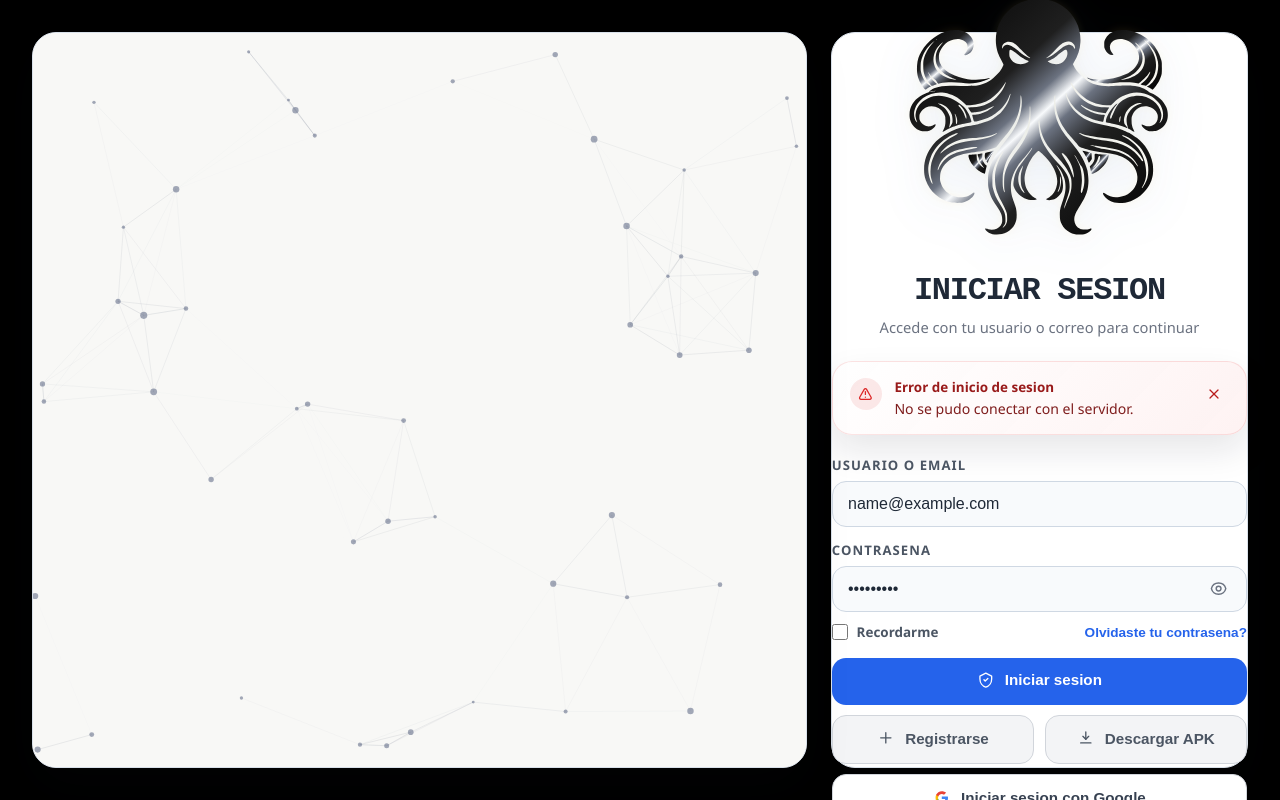
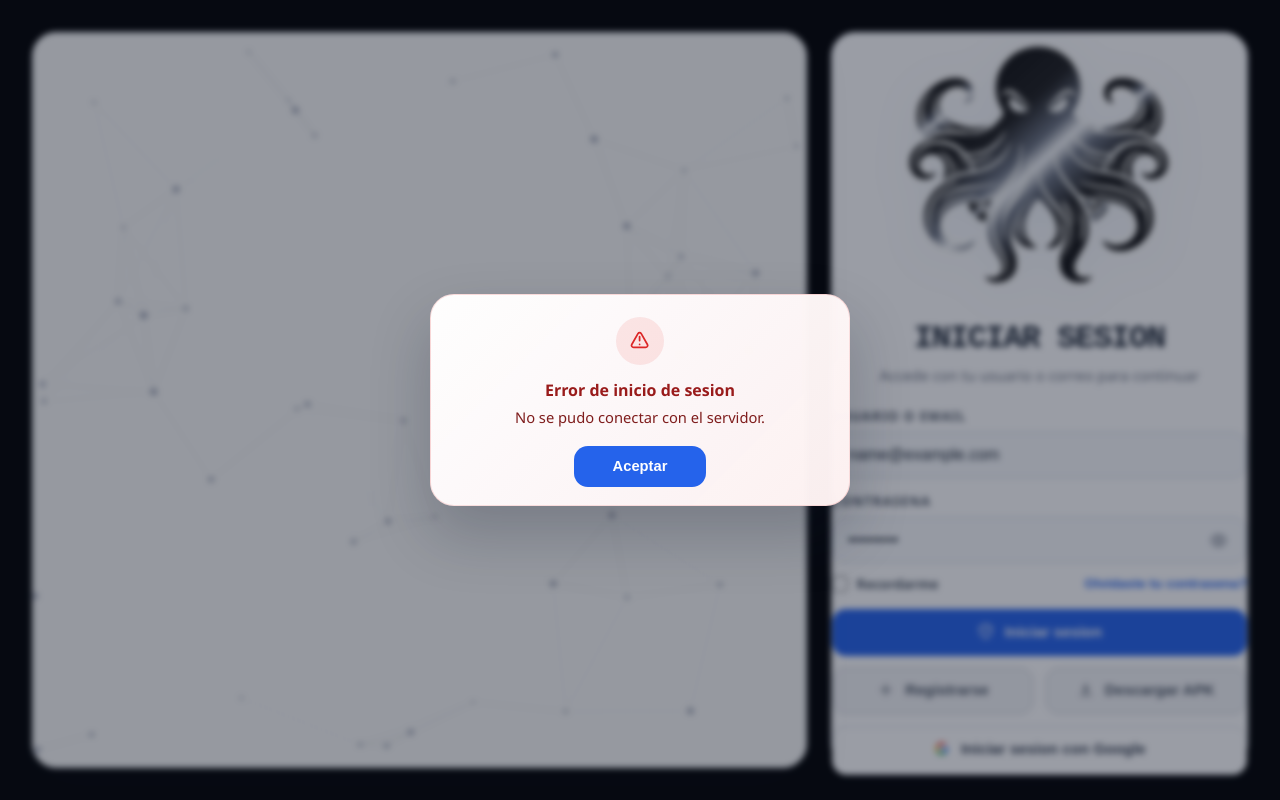
Before and after one commit to bvasquezkeysije/aprendemosya-web, a React (Vite) app: page / in a window 1280 px wide. Both pictures are taken after typing "name@example.com", "Sample123" into the empty fields and a click on the button "Iniciar sesion". Built offline with nearby package versions, Linux system fonts and the light colour scheme; no server answers.

Commit message:
Use blocking login alert dialog

```diff
--- a/src/features/auth/components/AuthToast.tsx
+++ b/src/features/auth/components/AuthToast.tsx
@@ -1,12 +1,15 @@
-type AuthAlertCardProps = {
+type AuthAlertDialogProps = {
   message: string;
   onClose: () => void;
 };
 
-export function AuthAlertCard({ message, onClose }: AuthAlertCardProps) {
+export function AuthAlertDialog({ message, onClose }: AuthAlertDialogProps) {
   return (
-    <div className="auth-alert-card" role="alert" aria-live="assertive">
-      <div className="auth-alert-card__icon" aria-hidden="true">
+    <div className="auth-alert-dialog" role="alertdialog" aria-modal="true" aria-live="assertive">
+      <div className="auth-alert-dialog__backdrop" onClick={onClose} aria-hidden="true" />
+
+      <div className="auth-alert-dialog__panel">
+        <div className="auth-alert-dialog__icon" aria-hidden="true">
           <svg viewBox="0 0 24 24" fill="none">
             <path
               d="M12 8V12"
@@ -30,32 +33,17 @@ export function AuthAlertCard({ message, onClose }: AuthAlertCardProps) {
           </svg>
         </div>
 
-      <div className="auth-alert-card__content">
-        <p className="auth-alert-card__title">Error de inicio de sesion</p>
-        <p className="auth-alert-card__message">{message}</p>
+        <div className="auth-alert-dialog__content">
+          <p className="auth-alert-dialog__title">Error de inicio de sesion</p>
+          <p className="auth-alert-dialog__message">{message}</p>
         </div>
 
-      <button
-        type="button"
-        className="auth-alert-card__close"
-        onClick={onClose}
-        aria-label="Cerrar notificacion"
-      >
-        <svg viewBox="0 0 24 24" fill="none" aria-hidden="true">
-          <path
-            d="M6 6L18 18"
-            stroke="currentColor"
-            strokeWidth="1.8"
-            strokeLinecap="round"
-          />
-          <path
-            d="M18 6L6 18"
-            stroke="currentColor"
-            strokeWidth="1.8"
-            strokeLinecap="round"
-          />
-        </svg>
+        <div className="auth-alert-dialog__actions">
+          <button type="button" className="auth-alert-dialog__button" onClick={onClose}>
+            Aceptar
           </button>
+        </div>
+      </div>
     </div>
   );
 }
--- a/src/features/auth/pages/LoginPage.tsx
+++ b/src/features/auth/pages/LoginPage.tsx
@@ -1,7 +1,7 @@
 import { useEffect, useState } from "react";
 import type { FormEvent } from "react";
 import { AprendemosYaLogo } from "../components/AprendemosYaLogo";
-import { AuthAlertCard } from "../components/AuthToast";
+import { AuthAlertDialog } from "../components/AuthToast";
 import { LeftPanel } from "../components/LeftPanel";
 import "../styles/login-page.css";
 
@@ -145,6 +145,10 @@ export function LoginPage({ onLoginSuccess }: LoginPageProps) {
 
   return (
     <main className="login-layout">
+      {toastMessage && (
+        <AuthAlertDialog message={toastMessage} onClose={() => setToastMessage("")} />
+      )}
+
       <section className="login-panel left-panel" aria-label="Panel izquierdo">
         <div className="left-panel-content">
           <LeftPanel />
@@ -159,10 +163,6 @@ export function LoginPage({ onLoginSuccess }: LoginPageProps) {
 
           <h1 className="login-title">INICIAR SESION</h1>
           <p className="login-subtitle">Accede con tu usuario o correo para continuar</p>
-
-          {toastMessage && (
-            <AuthAlertCard message={toastMessage} onClose={() => setToastMessage("")} />
-          )}
 
           <div className="field-group">
             <label htmlFor="login">USUARIO O EMAIL</label>
--- a/src/features/auth/styles/login-page.css
+++ b/src/features/auth/styles/login-page.css
@@ -51,82 +51,96 @@
   gap: 0.85rem;
 }
 
-.auth-alert-card {
+.auth-alert-dialog {
+  position: fixed;
+  inset: 0;
+  z-index: 40;
   display: flex;
-  align-items: flex-start;
-  gap: 0.8rem;
-  padding: 1rem 1.05rem;
-  border: 1px solid rgba(220, 38, 38, 0.12);
-  border-radius: 20px;
-  background:
-    linear-gradient(135deg, rgba(255, 255, 255, 0.99), rgba(254, 242, 242, 0.97));
-  box-shadow: 0 16px 34px rgba(15, 23, 42, 0.1);
-  margin: 0.2rem 0 0.45rem;
+  align-items: center;
+  justify-content: center;
+  padding: 1.5rem;
+}
+
+.auth-alert-dialog__backdrop {
+  position: absolute;
+  inset: 0;
+  background: rgba(15, 23, 42, 0.42);
+  backdrop-filter: blur(3px);
+}
+
+.auth-alert-dialog__panel {
+  position: relative;
+  width: min(100%, 420px);
+  padding: 1.35rem 1.25rem 1.15rem;
+  border: 1px solid rgba(220, 38, 38, 0.14);
+  border-radius: 24px;
+  background: linear-gradient(135deg, rgba(255, 255, 255, 0.99), rgba(254, 242, 242, 0.98));
+  box-shadow: 0 28px 60px rgba(15, 23, 42, 0.22);
   animation: auth-toast-enter 180ms ease-out;
 }
 
-.auth-alert-card__icon {
-  width: 2rem;
-  height: 2rem;
+.auth-alert-dialog__icon {
+  width: 3rem;
+  height: 3rem;
+  margin: 0 auto 0.9rem;
   border-radius: 999px;
   background: rgba(220, 38, 38, 0.1);
   color: #dc2626;
-  display: inline-flex;
+  display: flex;
   align-items: center;
   justify-content: center;
-  flex-shrink: 0;
 }
 
-.auth-alert-card__icon svg {
-  width: 1.05rem;
-  height: 1.05rem;
+.auth-alert-dialog__icon svg {
+  width: 1.45rem;
+  height: 1.45rem;
 }
 
-.auth-alert-card__content {
-  min-width: 0;
-  flex: 1;
+.auth-alert-dialog__content {
+  text-align: center;
 }
 
-.auth-alert-card__title,
-.auth-alert-card__message {
+.auth-alert-dialog__title,
+.auth-alert-dialog__message {
   margin: 0;
 }
 
-.auth-alert-card__title {
-  font-size: 0.84rem;
+.auth-alert-dialog__title {
+  font-size: 1rem;
   font-weight: 700;
   color: #991b1b;
 }
 
-.auth-alert-card__message {
-  margin-top: 0.16rem;
-  font-size: 0.88rem;
-  line-height: 1.35;
+.auth-alert-dialog__message {
+  margin-top: 0.35rem;
+  font-size: 0.92rem;
+  line-height: 1.45;
   color: #7f1d1d;
 }
 
-.auth-alert-card__close {
-  width: 1.9rem;
-  height: 1.9rem;
-  padding: 0;
-  border: none;
-  border-radius: 999px;
-  background: transparent;
-  color: #b91c1c;
-  cursor: pointer;
-  display: inline-flex;
-  align-items: center;
+.auth-alert-dialog__actions {
+  display: flex;
   justify-content: center;
-  flex-shrink: 0;
+  margin-top: 1.1rem;
 }
 
-.auth-alert-card__close:hover {
-  background: rgba(220, 38, 38, 0.08);
+.auth-alert-dialog__button {
+  min-width: 132px;
+  border: none;
+  border-radius: 14px;
+  padding: 0.78rem 1rem;
+  background: #2563eb;
+  color: #ffffff;
+  font-size: 0.92rem;
+  font-weight: 700;
+  cursor: pointer;
+  transition: transform 0.15s ease, box-shadow 0.15s ease, background 0.15s ease;
 }
 
-.auth-alert-card__close svg {
-  width: 1rem;
-  height: 1rem;
+.auth-alert-dialog__button:hover {
+  background: #1d4ed8;
+  transform: translateY(-1px);
+  box-shadow: 0 12px 24px rgba(37, 99, 235, 0.24);
 }
 
 .login-logo-shell {
```
Lines whose indentation alone changed are shown as unchanged.
